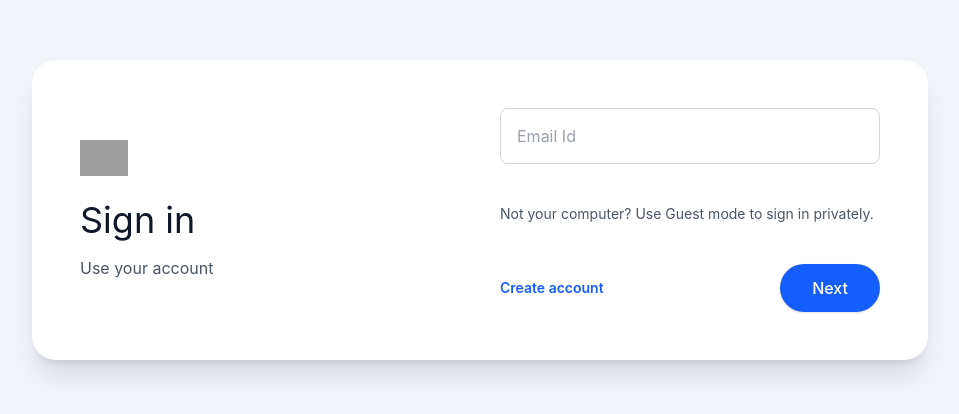
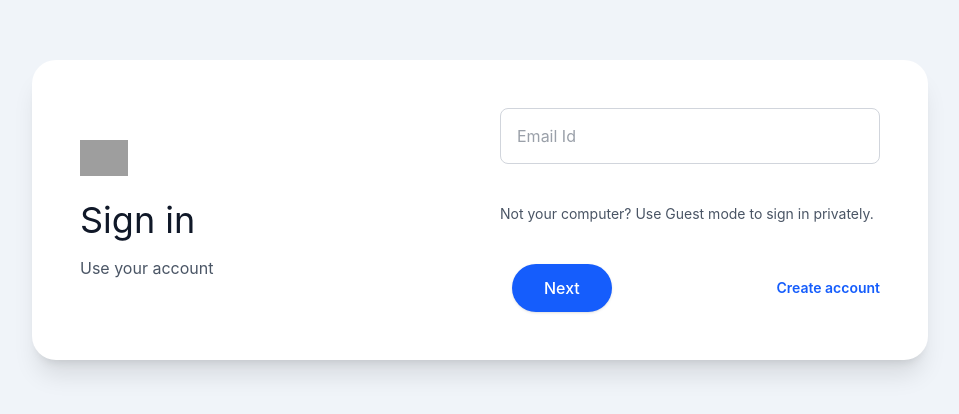
Before and after one commit to ankitgithub2101/myportfolio, a React (Vite) app in the folder client/: page /login in a window 1280 px wide. Shown: the part 190-604 px from the top of the page, without its empty margins (160-1119 px from the left). Built offline with nearby package versions, Linux system fonts and the light colour scheme; no server answers; grey boxes are pictures that could not be loaded.

Commit message:
Update Login.jsx

```diff
--- a/client/src/PublicRoute/Login.jsx
+++ b/client/src/PublicRoute/Login.jsx
@@ -240,36 +240,9 @@ function Login() {
                   Not your computer? Use Guest mode to sign in privately.
                 </p>
 
-                <div
-                  className="
-                  flex
-                  flex-col
-                  lg:flex-row
-                  sm:justify-between
-                  sm:items-center
-                  gap-5
-                  mt-10
-                  "
-                >
-                  <Link
-                    to="/register"
-                    className="
-  text-blue-600
-  text-sm
-  font-semibold
-  hover:underline
-  whitespace-nowrap
-  "
-                  >
-                    Create account
-                  </Link>
-                  <div
-                    className="
-                    flex
-                    items-center
-                    gap-3
-                    "
-                  >
+                <div className="mt-10 flex flex-col gap-5 sm:flex-row sm:justify-between sm:items-center">
+                  {/* Buttons */}
+                  <div className="order-1 flex flex-col sm:flex-row items-stretch sm:items-center gap-3">
                     <GoogleLogin
                       onSuccess={handleGoogleSuccess}
                       onError={() => showToast("Google Login Failed")}
@@ -279,21 +252,19 @@ function Login() {
 
                     <button
                       onClick={handleNext}
-                      className="
-                      bg-blue-600
-                      hover:bg-blue-700
-                      text-white
-                      font-medium
-                      px-8
-                      py-3
-                      rounded-full
-                      transition
-                      shadow-sm
-                      "
+                      className="bg-blue-600 hover:bg-blue-700 text-white font-medium px-8 py-3 rounded-full transition shadow-sm"
                     >
                       Next
                     </button>
                   </div>
+
+                  {/* Create account */}
+                  <Link
+                    to="/register"
+                    className="order-2 text-center sm:text-left text-blue-600 text-sm font-semibold hover:underline"
+                  >
+                    Create account
+                  </Link>
                 </div>
               </>
             )}
```
